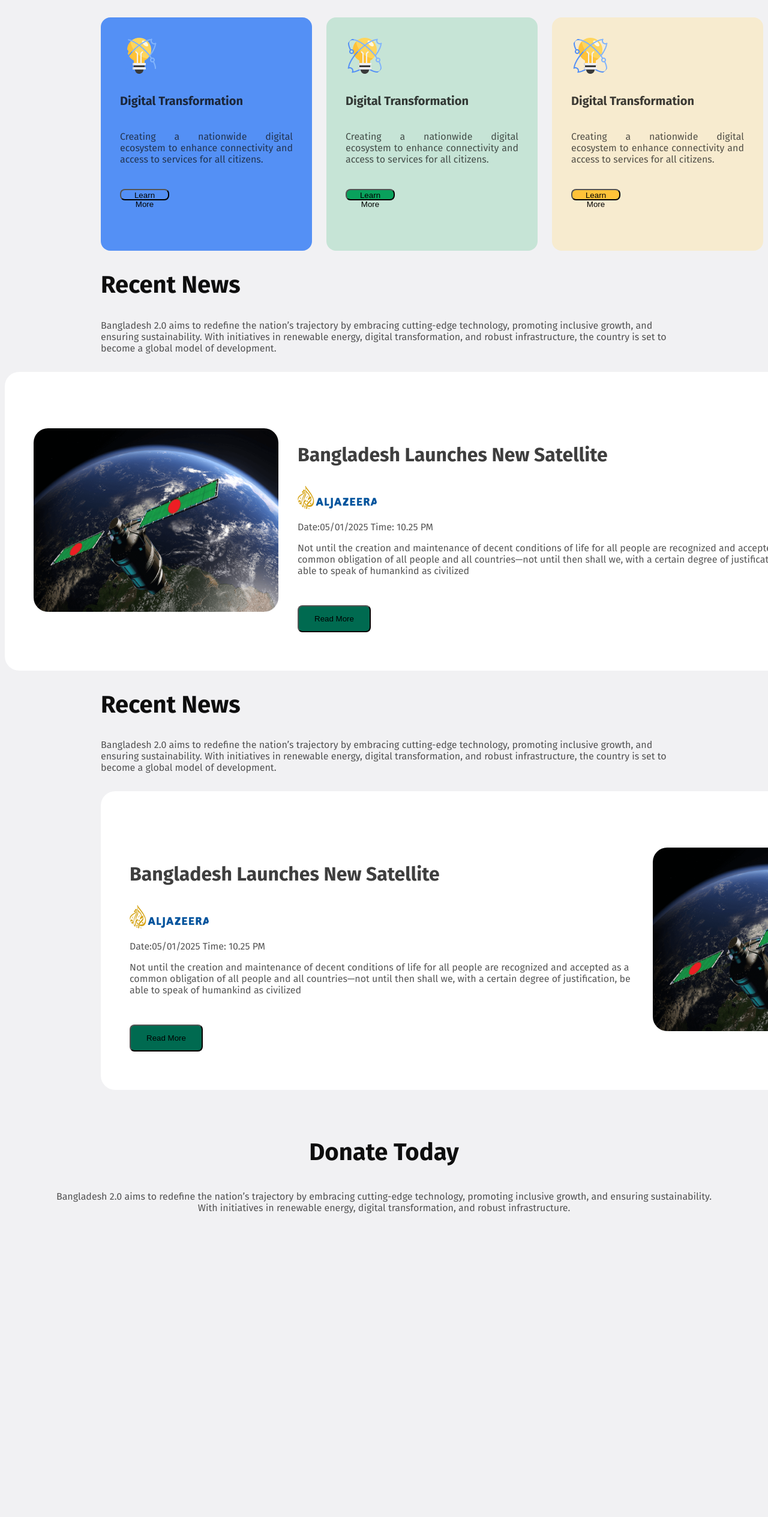
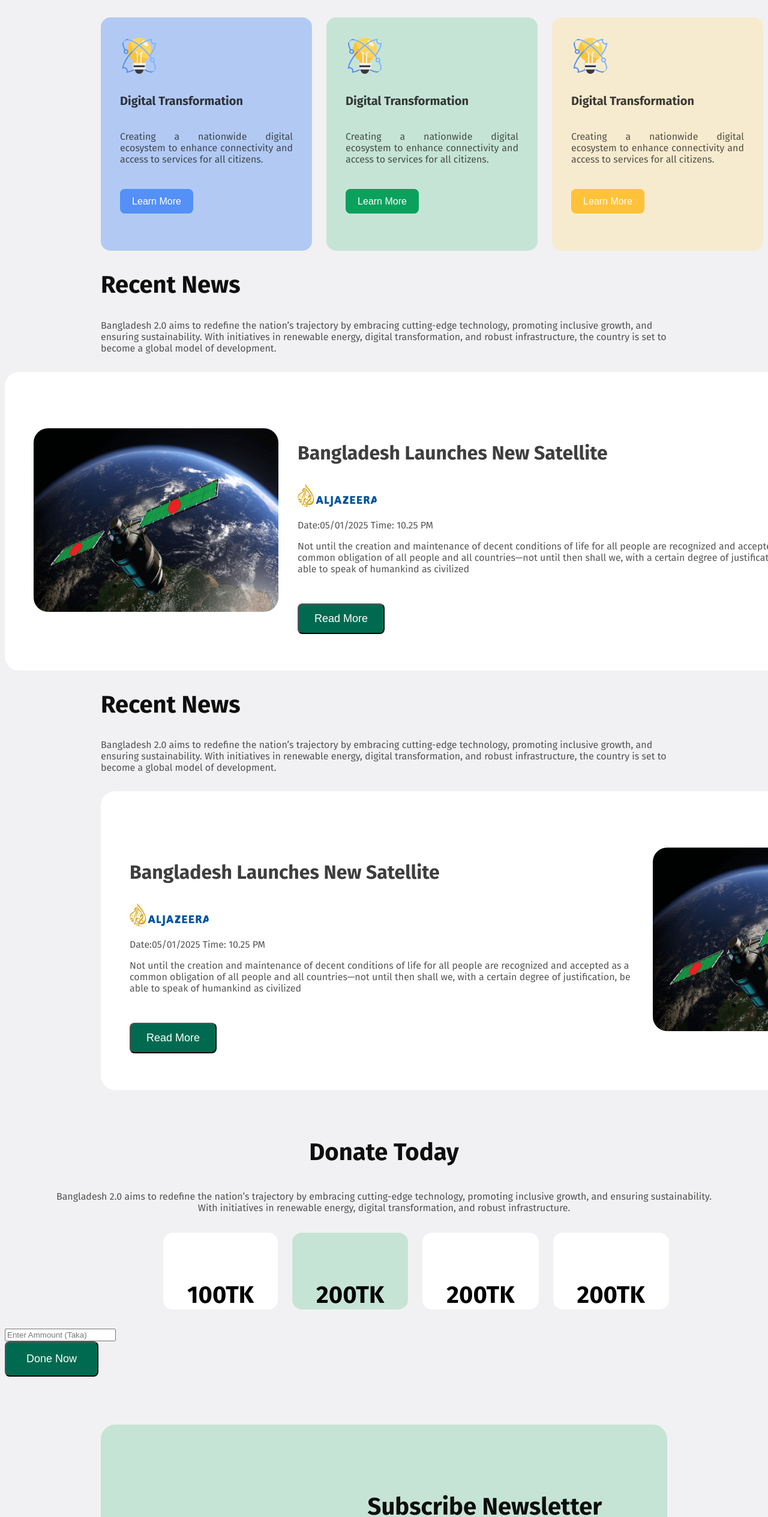
Before and after one commit to Blackspider2003/b-11-a01, a plain HTML site: page index.html in a window 1280 px wide. Shown: the part 1313-3842 px from the top of the page at 60% size. Before the commit the page ends 3352 px from the top, so only its background shows below. Drawn offline with Linux system fonts and the light colour scheme.

Commit message:
fifth commit

```diff
--- a/index.html
+++ b/index.html
@@ -91,6 +91,39 @@
                                                                 <h3 class="second-title">Donate Today</h3>
                                                                 <p class="second-para">Bangladesh 2.0 aims to redefine the nation’s trajectory by embracing cutting-edge technology, promoting inclusive growth, and ensuring sustainability. <br> With initiatives in renewable energy, digital transformation, and robust infrastructure.</p>
                                                 </div>
+                                                <section class="ammount-section">
+                                                                <div class="ammount1">
+                                                                                <p class="ammount-des1">100TK</p>
+                                                                </div>
+                                                                <div class="ammount2">
+                                                                                <p class="ammount-des2">200TK</p>
+                                                                </div>
+                                                                <div class="ammount1">
+                                                                                <p class="ammount-des1">200TK</p>
+                                                                </div>
+                                                                <div class="ammount1">
+                                                                                <p class="ammount-des1">200TK</p>
+                                                                </div>
+                                                </section>
+                                                <div>
+                                                <input type="ammount" placeholder="Enter Ammount (Taka)">
+                                                </div>
+                                                <button class="donate-btn">Done Now</button>
+                                </section>
+                                <section>
+                                                <div class="subscribe">
+                                                                <div class="subscribe-des">
+                                                                <h2 class="sub-heading">Subscribe Newsletter</h2>
+                                                                <p class="sub-para">Bangladesh 2.0 aims to redefine the nation’s trajectory by embracing cutting-edge <br> technology, promoting inclusive growth.</p>
+                                                </div>
+                                                <div class="sub-box">
+                                                                <input type="email" name="Email" id="email" placeholder="Enter Your Email">
+                                                                <button class="sub-button">Subscribe</button>
+                                                                <p class="sub-para">We Promise not to spam you</p>
+                                                 </div>
+                                                </div>
+
+
 
                                 </section>
                 </main>
--- a/style/style.css
+++ b/style/style.css
@@ -63,7 +63,7 @@ body{font-family: "Fira Sans", serif;
                 text-align: justify;
                 width: 411px;
                 height: 325px;
-                background-color: #5490F5;
+                background-color: #b2caf3;
                 padding: 32px;
                 border-radius: 16px;
               }
@@ -84,8 +84,12 @@ body{font-family: "Fira Sans", serif;
               .box-button1{
                 background-color: #5490F5;
                 border-radius: 8px;
-                width: 82px;
-                height: 19px;
+                border: none;
+                width: 122px;
+                height: 41px;
+                font-weight: 700px;
+                font-size: 16px;
+                color: #FFFFFF;
               }
               .vision-box2{
                 text-align: justify;
@@ -98,8 +102,12 @@ body{font-family: "Fira Sans", serif;
               .box-button2{
                 background-color: #09A15C;
                 border-radius: 8px;
-                width: 82px;
-                height: 19px;
+                border: none;
+                width: 122px;
+                height: 41px;
+                font-weight: 700px;
+                font-size: 16px;
+                color: #FFFFFF;
               }
               .vision-box3{
                 text-align: justify;
@@ -112,8 +120,12 @@ body{font-family: "Fira Sans", serif;
               .box-button3{
                 background-color: #FFC239;
                 border-radius: 8px;
-                width: 82px;
-                height: 19px;
+                border: none;
+                width: 122px;
+                height: 41px;
+                font-weight: 700px;
+                font-size: 16px;
+                color: #FFFFFF;
               }
               .Recent-news{
                 margin: 0 160px;
@@ -147,6 +159,9 @@ body{font-family: "Fira Sans", serif;
             border-radius: 8px;
             padding: 13px 26px;
             margin-top: 32px;
+            font-weight: 700px;
+            font-size: 18px;
+            color: #FFFFFF;
            }
            img{
             border-radius: 24px;
@@ -168,3 +183,80 @@ body{font-family: "Fira Sans", serif;
             text-align: center;
             margin-top: 80px;
            }
+           .ammount1{
+            border-radius: 16px;
+            background-color: #FFFFFF;
+            height: 128px;
+            width: 240px;
+
+           }
+           .ammount-des1{
+            font-weight: bold;
+            font-size: 40px;
+            padding: 40px;
+            text-align: center;
+           }
+           .ammount2{
+            border-radius: 16px;
+            background-color: #C6E4D6;
+            height: 128px;
+            width: 240px;
+
+           }
+           .ammount-des2{
+            font-weight: bold;
+            font-size: 40px;
+            padding: 40px;
+            text-align: center;
+
+           }
+           .ammount-section{
+            display: flex;
+            justify-content: space-between;
+            margin: 32px 264px;
+            gap: 24px;
+
+           }
+          .donate-btn{
+            background-color: #006A50;
+            color: #FFFFFF;
+            padding: 17px 34px;
+            font-weight: 700px;
+            font-size: 18px;
+            border-radius: 8px;
+          }
+          .subscribe{
+            background-color: #C6E4D6;
+            border-radius: 24px;
+            margin: 80px 160px ;
+
+          }
+          .subscribe-des{
+            margin: 0 auto;
+            padding-top: 80px;
+            height: 395px;
+            width: 1280px;
+            text-align: center;
+          }
+          .sub-heading{
+            font-weight: bold;
+            font-size: 40px;
+            color: #0E0E0E;
+          }
+          .sub-para{
+            font-weight: 400px;
+            font-size: 16px;
+            color: rgba(37, 37, 37, 0.7)
+
+          }
+          .sub-button{
+            background-color: #006A50;
+            border-radius: mixed;
+            height: 56px;
+            width: 150px;
+          }
+          .sub-box{
+            padding-bottom: 123px;
+            padding-right: 265px;
+            padding-left: 265px;
+          }
```
